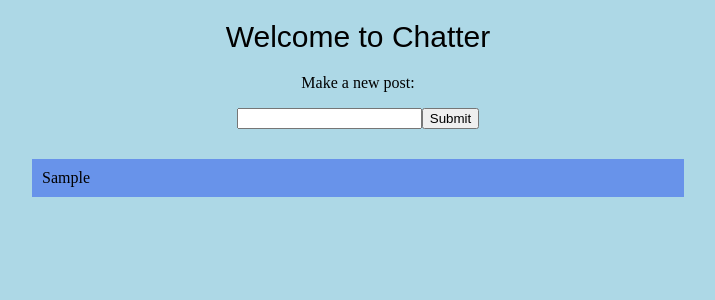
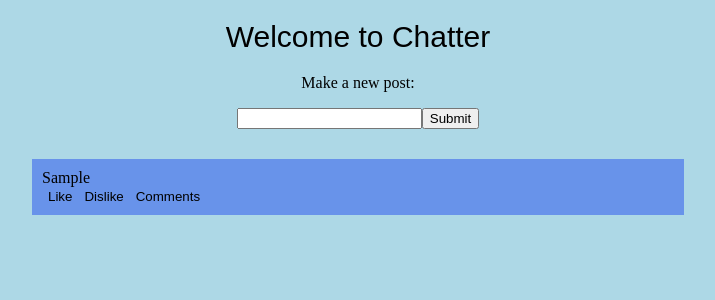
Before and after one commit to mel-py/chatter, a React (Create React App) app: page / in a window 1280 px wide. Both pictures are taken after typing "Sample" into the empty fields and a click on the input "Submit". Shown: the top 300 px of the page, without its empty margins (282-997 px from the left). Built offline with nearby package versions, Linux system fonts and the light colour scheme; no server answers.

Commit message:
Added buttons

```diff
--- a/src/App.js
+++ b/src/App.js
@@ -7,16 +7,6 @@ function Post(props) {
 			<p>{props.value}</p>
 		</div>
 	);
-}
-
-function loadData(src) {
-		fetch('https://localhost:5000/chatter/api/v1.0/posts').then(response => {
-			return response.json();
-		}).then(data => {
-			this.setState({posts: data['posts']});
-		}).catch(err => {
-			console.log('Got an error');
-		});
 }
 
 class AllPosts extends Component {
@@ -66,6 +56,10 @@ class AllPosts extends Component {
 		event.preventDefault();
 	}
 
+	handleClick(message) {
+		console.log(message);
+	}
+
 	render() {
 		return (
 			<div>
@@ -79,7 +73,14 @@ class AllPosts extends Component {
 					</form>
 				</div>
 				<div>
-					{this.state.posts.map(post => <div className="post">{post}</div>)}
+					{this.state.posts.map(post =>
+					<div className="post">{post}
+						<div>
+							<button className="btn" onClick={()=>this.handleClick("Like")}>Like</button>
+							<button className="btn" onClick={()=>this.handleClick("Dislike")}>Dislike</button>
+							<button className="btn" onClick={()=>this.handleClick("Comments")}>Comments</button>
+						</div>
+					</div>)}
 				</div>
 			</div>
 		);
--- a/src/index.css
+++ b/src/index.css
@@ -18,6 +18,13 @@ h1 {
 .postform {
 	text-align: center;
 }
+.btn {
+	border: none;
+	background-color: inherit;
+	padding: 10;
+	cursor: pointer;
+	display: inline-block;
+}
 
 table {
 	margin: 0px auto;
```
